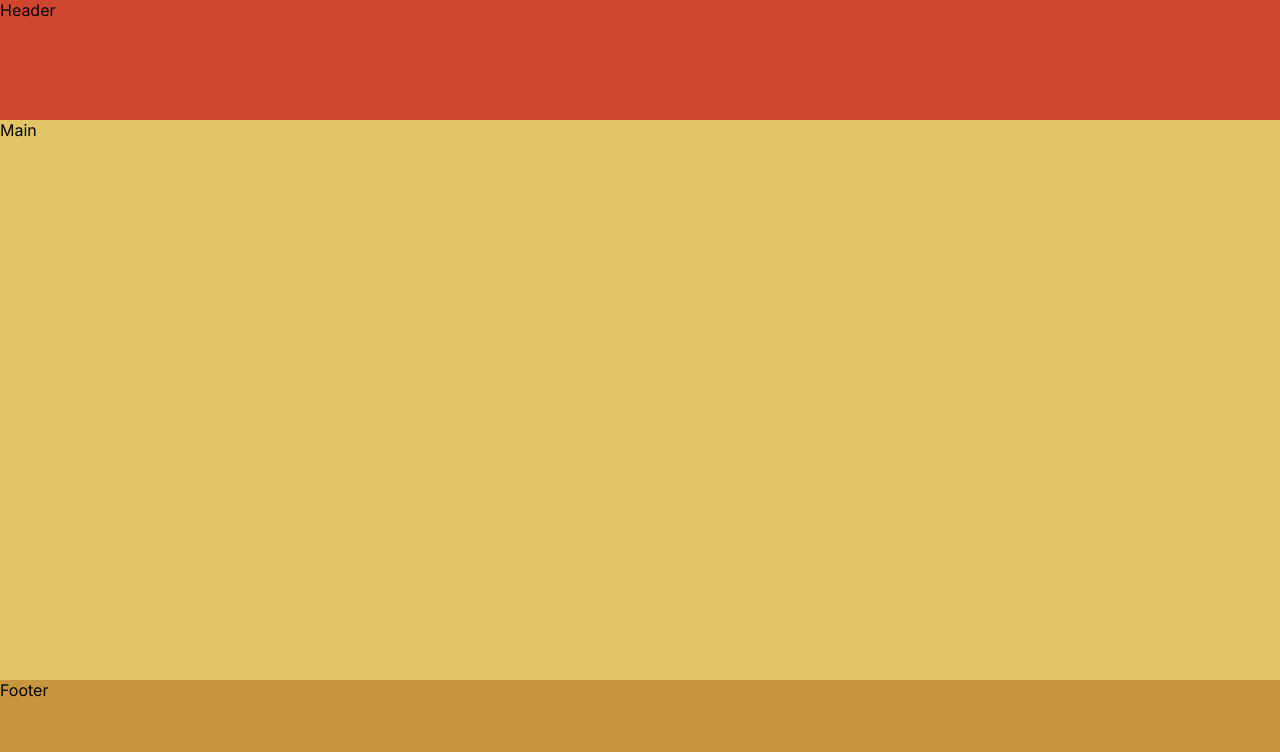
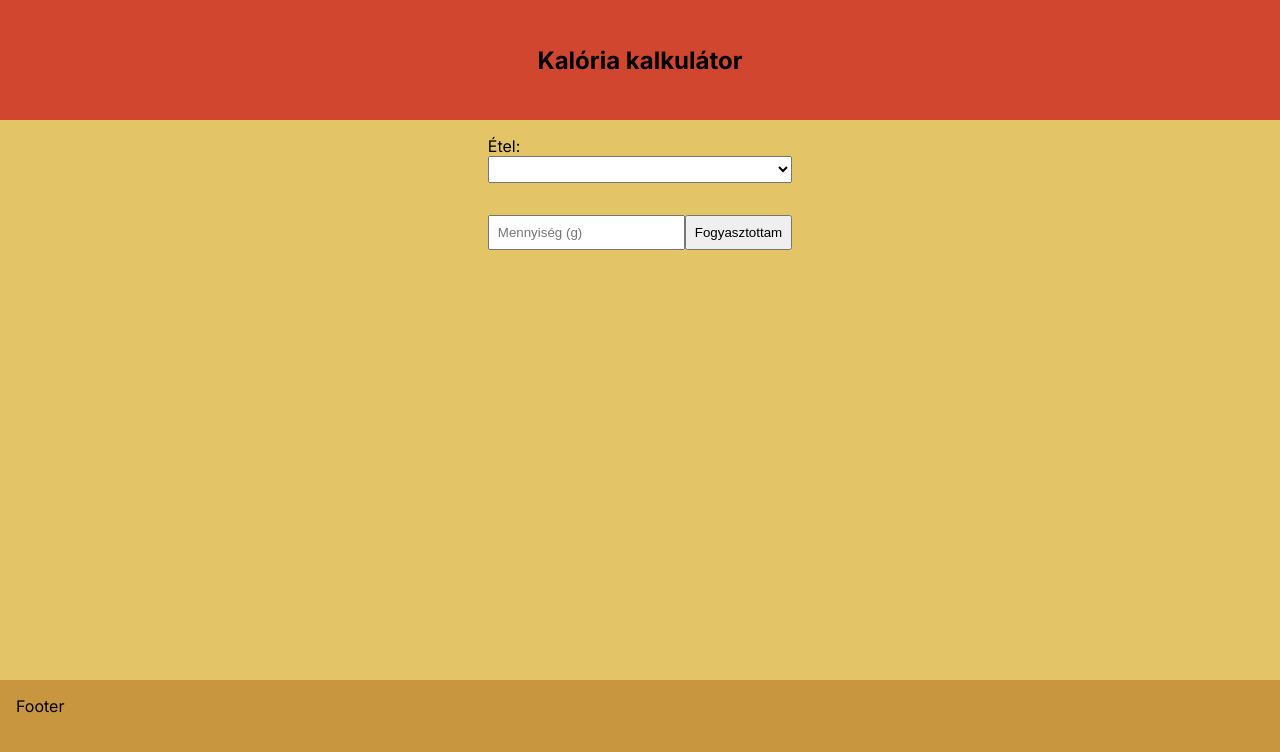
Before and after one commit to soma8571/calorie-calculator, a React (Create React App) app in the folder client/: page / in a window 1280 px wide. Shown: the top 752 px of the page. Built offline with nearby package versions, Linux system fonts and the light colour scheme.

Commit message:
FoodSelector

```diff
--- a/client/src/App.css
+++ b/client/src/App.css
@@ -10,18 +10,66 @@ body {
 
 .header {
   display: flex;
+  justify-content: center;
+  align-items: center;
+  padding: 1rem;
   min-height: 15vh;
   background-color: #D1462F;
 }
 
 .main {
   display: flex;
+  justify-content: center;
   min-height: 70vh;
+  padding: 1rem;
   background-color: #E3C567;
 }
 
 .footer {
   display: flex;
   min-height: 15vh;
+  padding: 1rem;
   background-color: #C8963E;
 }
+
+.site-title {
+  font-size: 1.5rem;
+  font-weight: bold;
+}
+
+.food-selector {
+  display: flex;
+  flex-flow: column wrap;
+  gap: 1rem;
+}
+
+/* .food-selector > div {
+  border: 1px solid gray;
+} */
+
+.select-container {
+  display: grid;
+}
+
+select {
+  padding: 0.25rem;
+}
+
+input {
+  padding: 0.5rem;
+}
+
+table {
+  border-collapse: collapse;
+  margin: 1rem auto;
+}
+
+table caption {
+  margin: 1rem;
+}
+
+table th,
+td {
+  padding: 0.25rem 0.5rem;
+  text-align: center;
+}
--- /dev/null
+++ b/client/src/components/FoodSelector.jsx
@@ -0,0 +1,82 @@
+import React, {useState, useEffect} from 'react';
+import { foods } from '../nutritions-data';
+
+function FoodSelector() {
+
+   const [selectedFood, setSelectedFood] = useState("");
+
+  useEffect(() => {
+    if (selectedFood !== "") console.log(selectedFood);
+  }, [selectedFood]);
+
+  function renderNutritionOptions() {
+    let options = [];
+    options.push(<option key="empty" value=""></option>);
+    const realOptions = foods.map((food, ind) => (
+      <option key={ind} value={food.id}>
+        {food.name}
+      </option>
+    ));
+    options.push(...realOptions);
+    return options;
+  }
+
+  function renderNutritionData() {
+    const dataCells = foods
+      .filter((food) => food.id === Number(selectedFood))
+      .map((item, ind) => (
+        <tr>
+          <td key={ind}>{item.protein} g</td>
+          <td key={ind}>{item.fat} g</td>
+          <td key={ind}>{item.carbohydrate} g</td>
+          <td key={ind}>{item.calories} kc</td>
+        </tr>
+      ));
+    return dataCells;
+  }
+
+  return (
+   <div className="food-selector">
+      <div className="select-container">
+         <label htmlFor="nutritionSelect">Étel:</label>
+         <select
+            id="nutritionSelect"
+            onChange={(e) => setSelectedFood(e.target.value)}
+         >
+            {renderNutritionOptions()}
+         </select>
+      </div>
+
+      <div className="nutrition-data">
+         {selectedFood !== "" && (
+            <table>
+               <caption>Tápanyagérték 100g-ra nézve</caption>
+               <thead>
+                  <tr>
+                     <th>Fehérje</th>
+                     <th>Zsír</th>
+                     <th>Szénhidrát</th>
+                     <th>Kalória</th>
+                  </tr>
+               </thead>
+               <tbody>{renderNutritionData()}</tbody>
+            </table>
+         )}
+      </div>
+
+      <div className="consumed">
+         <form>
+            <input
+               type="number"
+               name="quantity"
+               id="quantity"
+               placeholder='Mennyiség (g)'
+            />
+            <input type="button" value="Fogyasztottam" />
+         </form>
+      </div>
+   </div>
+  )
+}
+
+export default FoodSelector;
--- a/client/src/components/Header.jsx
+++ b/client/src/components/Header.jsx
@@ -3,7 +3,9 @@ import React from 'react';
 function Header() {
   return (
     <div className='header'>
-      Header
+      <div className='site-title'>
+        Kalória kalkulátor
+      </div>
     </div>
   )
 }
--- a/client/src/components/Main.jsx
+++ b/client/src/components/Main.jsx
@@ -1,9 +1,10 @@
 import React from 'react';
+import FoodSelector from './FoodSelector';
 
 function Main() {
   return (
     <div className='main'>
-      Main
+      <FoodSelector />
     </div>
   )
 }
--- /dev/null
+++ b/client/src/nutritions-data.js
@@ -0,0 +1,26 @@
+export const foods = [
+   {
+     id: 0,
+     name: "csirkemell",
+     protein: 22.5,
+     carbohydrate: 0,
+     fat: 2.5,
+     calories: 120,
+   },
+   {
+     id: 1,
+     name: "rizs",
+     protein: 6,
+     carbohydrate: 72,
+     fat: 0.2,
+     calories: 320,
+   },
+   {
+     id: 2,
+     name: "édesburgonya",
+     protein: 1.5,
+     carbohydrate: 17.1,
+     fat: 0,
+     calories: 86,
+   },
+ ];
```
